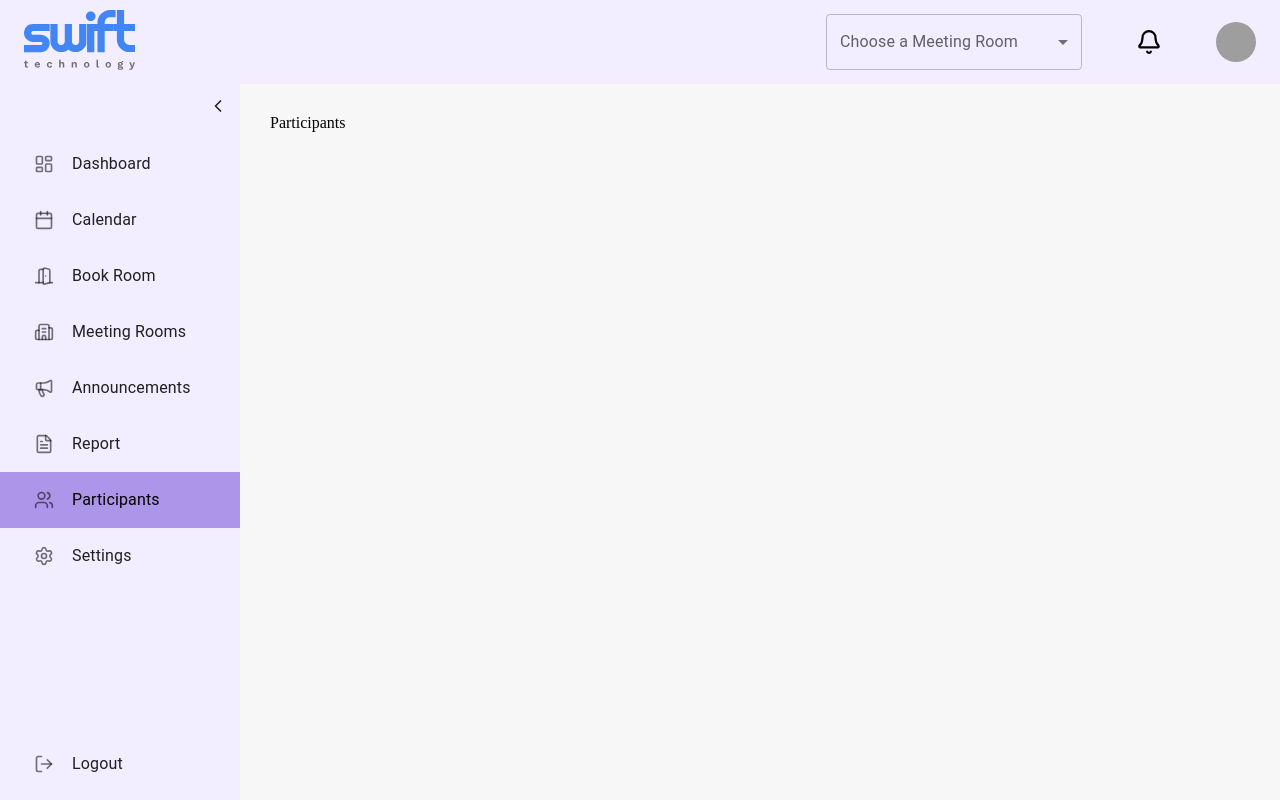
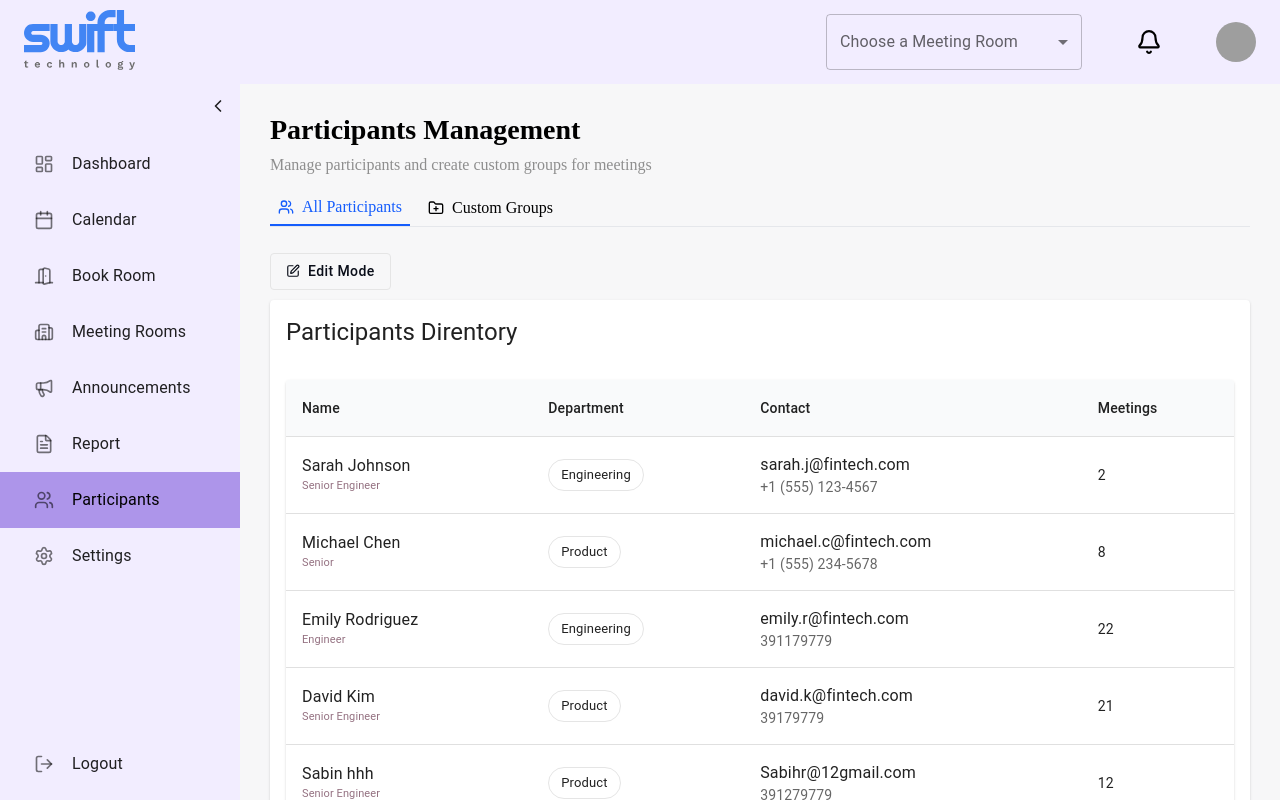
Before and after one commit to Sabinmdhr/MeetingRoom_Booking_System, a React app in the folder frontend/: page /participants in a window 1280 px wide. Built offline with nearby package versions, Linux system fonts and the light colour scheme; grey boxes are pictures that could not be loaded; the HTML template or start-up script is replaced by a standard one.

Commit message:
Feat: Participants Page Created

```diff
--- /dev/null
+++ b/frontend/src/assets/scss/components/Participants-Table.scss
@@ -0,0 +1,18 @@
+.name-Col{
+  display: flex;
+  flex-direction: column;
+
+  .fullname{
+    // color: red;
+    font-weight: 400;
+  }
+  .role{
+    color: #957282;
+    font-size: var(--labelSmallSize) !important;
+  }
+}
+
+.department-chip{
+  background-color: transparent !important;
+  border: 0.1px solid #E5E5E5 !important;
+}
--- /dev/null
+++ b/frontend/src/assets/scss/pages/Participants.scss
@@ -0,0 +1,56 @@
+.TablrContainer{
+  border-radius: 10px;
+}
+
+.TableHead{
+background-color: #F9FAFB;}
+
+.titleDesc{
+  display: flex;
+  flex-direction: column;
+  justify-content: space-between;
+  gap: 10px;
+
+  .title{
+    font-size: 28px;
+    font-weight: 800;
+  }
+
+  .desc{
+    color: var(--colorsNeutral600)
+  }
+}
+
+.tabs{
+  display: flex;
+  align-items: center;
+  justify-content: start;
+  border-bottom: 1.5px solid #E5E7EB;
+  margin: 16px 0;
+  gap: 10px;
+
+  .participants-tab{
+    color: #155DFC  ;
+    border-bottom:2px solid #155DFC !important;
+
+  }
+  .participants-tab, .group-tab{
+    display: flex;
+    align-items: center;
+    gap: 8px;
+    // justify-content: center;
+    padding: 8px 8px;
+    // border-bottom: 1px solid red;
+
+  }
+}
+.edit-btn{
+  color: #0A0E19 !important;
+  border: 0.5px solid #E5E5E5 !important;
+  margin: 10px 0 !important;
+
+  text-transform: none !important;
+  font-weight: 500;
+  display: flex;
+  gap: 8px;
+}
--- /dev/null
+++ b/frontend/src/components/Participants/Participants-Table.tsx
@@ -0,0 +1,85 @@
+import {
+  Chip,
+  Paper,
+  Table,
+  TableBody,
+  TableCell,
+  TableContainer,
+  TableHead,
+  TableRow,
+  Typography,
+} from "@mui/material";
+import { useparticipantsViewModel } from "../../viewmodels/useParticipantsViewModel";
+import "../../assets/scss/components/Participants-Table.scss"
+import "../../assets/scss/global.scss"
+export const ParticipantsTable = () => {
+  const { participants, columns } =
+    useparticipantsViewModel();
+
+  return (
+    <TableContainer component={Paper} className="TableContainer">
+      <Table>
+        <TableHead className="TableHead">
+          <TableRow>
+            {columns.map((col) => (
+              <TableCell key={col.id}>{col.label}</TableCell>
+            ))}
+          </TableRow>
+        </TableHead>
+
+        <TableBody>
+          {participants.map((participant) => (
+            <TableRow key={participant.id} hover>
+              {columns.map((col) => {
+                switch (col.id) {
+                  case "Name":
+                    return (
+                      <TableCell key={col.id}>
+                        <div className="name-Col">
+                          <Typography className="fullname">{participant.fullName}</Typography>
+                          <Typography className="role">
+                            {participant.role}
+                          </Typography>
+                        </div>
+                      </TableCell>
+                    );
+
+                  case "department":
+                    return (
+                      <TableCell key={col.id}>
+                        <Chip className="department-chip" label={participant.department} />
+                      </TableCell>
+                    );
+
+                  case "contact":
+                    return (
+                      <TableCell key={col.id}>
+                        <div
+
+                        >
+                          <Typography>{participant.email}</Typography>
+                          <Typography variant="body2" color="text.secondary">
+                            {participant.phoneNumber}
+                          </Typography>
+                        </div>
+                      </TableCell>
+                    );
+
+                  case "numOfMeetings":
+                    return (
+                      <TableCell key={col.id}>
+                        {participant.numOfMeetings}
+                      </TableCell>
+                    );
+
+                  default:
+                    return <TableCell key={col.id}>-</TableCell>;
+                }
+              })}
+            </TableRow>
+          ))}
+        </TableBody>
+      </Table>
+    </TableContainer>
+  );
+};
--- a/frontend/src/pages/Dashboard.tsx
+++ b/frontend/src/pages/Dashboard.tsx
@@ -3,8 +3,8 @@ import "../assets/scss/pages/Dashboard.scss";
 import DashboardCard from "../components/DashboardCard";
 
 export default function Dashboard() {
-  const accesstoken = localStorage.getItem("accesstoken");
-  if (!accesstoken) {
+  const accessToken = localStorage.getItem("accesstoken");
+  if (!accessToken) {
     window.location.href = "/";
     return null;
   }
--- a/frontend/src/pages/Participants.tsx
+++ b/frontend/src/pages/Participants.tsx
@@ -1,5 +1,41 @@
+import "../assets/scss/pages/Participants.scss";
+import "../assets/scss/global.scss";
+import { FolderPlus, SquarePen, Users } from "lucide-react";
+import { ParticipantsTable } from "../components/Participants/Participants-Table";
+import { Button, Card, CardContent, CardHeader } from "@mui/material";
 const Participants = () => {
-  return <div>Participants</div>;
+  return (
+    <div>
+      <div className="titleDesc">
+        <span className="title">Participants Management</span>
+        <span className="desc">
+          Manage participants and create custom groups for meetings
+        </span>
+      </div>
+      <div className="tabs">
+        <div className="participants-tab">
+          <Users size={16} /> <span>All Participants</span>
+        </div>
+        <div className="group-tab">
+          <FolderPlus size={16} /> <span>Custom Groups</span>
+        </div>
+      </div>
+      <Button className="edit-btn" variant="outlined">
+<SquarePen size={14}/>        Edit Mode
+      </Button>
+      <div className="participants-container">
+        <Card>
+          <CardHeader title="Participants Direntory" />
+          <CardContent>
+            {/* <div className="searchBar">Search</div> */}
+            <div className="participants-table">
+              <ParticipantsTable />
+            </div>
+          </CardContent>
+        </Card>
+      </div>
+    </div>
+  );
 };
 
 export default Participants;
--- a/frontend/src/services/Meetinf_room.service.ts
+++ b/frontend/src/services/Meetinf_room.service.ts
@@ -3,7 +3,7 @@ import type { Meeting_room } from "../models/Meeting_room.model";
 const meetingRooms: Meeting_room[] = [
   {
     id: "1",
-    title: "Conference Room A",
+    title: "Manang",
     participants: ["Sabin", "Suman"],
     capacity: 10,
     available: true,
@@ -13,7 +13,7 @@ const meetingRooms: Meeting_room[] = [
   },
   {
     id: "2",
-    title: "Conference Room B",
+    title: "Mustang",
     participants: ["Sabin", "Sumanss"],
     capacity: 1,
     available: false,
@@ -23,7 +23,7 @@ const meetingRooms: Meeting_room[] = [
   },
   {
     id: "3",
-    title: "Conference Room C",
+    title: "Ghnadruk",
     participants: ["Sabin", "Sumanss"],
     capacity: 1,
     available: false,
--- /dev/null
+++ b/frontend/src/services/participants.service.ts
@@ -0,0 +1,73 @@
+import type { Participants, Columns } from "../models/participants.model";
+export const DemoParticipants = (): Participants[] => {
+  return [
+    {
+      id: "1",
+      fullName: "Sarah Johnson",
+      department: "Engineering",
+      email: "sarah.j@fintech.com",
+      numOfMeetings: 2,
+      phoneNumber: "+1 (555) 123-4567",
+      role: "Senior Engineer",
+    },
+    {
+      id: "2",
+      fullName: "Michael Chen",
+      department: "Product",
+      email: "michael.c@fintech.com",
+      numOfMeetings: 8,
+      phoneNumber: "+1 (555) 234-5678",
+      role: "Senior ",
+    },
+    {
+      id: "3",
+      fullName: "Emily Rodriguez",
+      department: "Engineering",
+      email: "emily.r@fintech.com",
+      numOfMeetings: 22,
+      phoneNumber: "391179779",
+      role: " Engineer",
+    },
+    {
+      id: "4",
+      fullName: "David Kim",
+      department: "Product",
+      email: "david.k@fintech.com",
+      numOfMeetings: 21,
+      phoneNumber: "39179779",
+      role: "Senior Engineer",
+    },
+    {
+      id: "5",
+      fullName: "Sabin hhh",
+      department: "Product",
+      email: "Sabihr@12gmail.com",
+      numOfMeetings: 12,
+      phoneNumber: "391279779",
+      role: "Senior Engineer",
+    },
+  ];
+};
+
+export const DemoColumns=(): Columns[] =>{
+  return [
+    {
+      id: "Name",
+      label: "Name",
+    },
+    {
+      id: "department",
+      label: "Department",
+    },
+    {
+      id: "contact",
+      label: "Contact",
+    },
+     {
+      id: "numOfMeetings",
+      label: "Meetings"
+    },
+  ];
+
+
+}
--- /dev/null
+++ b/frontend/src/viewmodels/useParticipantsViewModel.ts
@@ -0,0 +1,9 @@
+import { useState } from "react";
+import type { Participants,Columns } from "../models/participants.model";
+import { DemoParticipants,DemoColumns } from "../services/participants.service";
+export const useparticipantsViewModel =() =>{
+  const [participants, setParticipants] = useState<Participants[]>(DemoParticipants());
+  const[columns, setColumns] = useState<Columns[]>(DemoColumns())
+
+  return{ participants, setParticipants, columns, setColumns}
+}
```
Also changed, not shown: frontend/src/models/participants.model.ts (added, +15 -0 lines), frontend/src/pages/BookRoom.tsx (+9 -8 lines).
